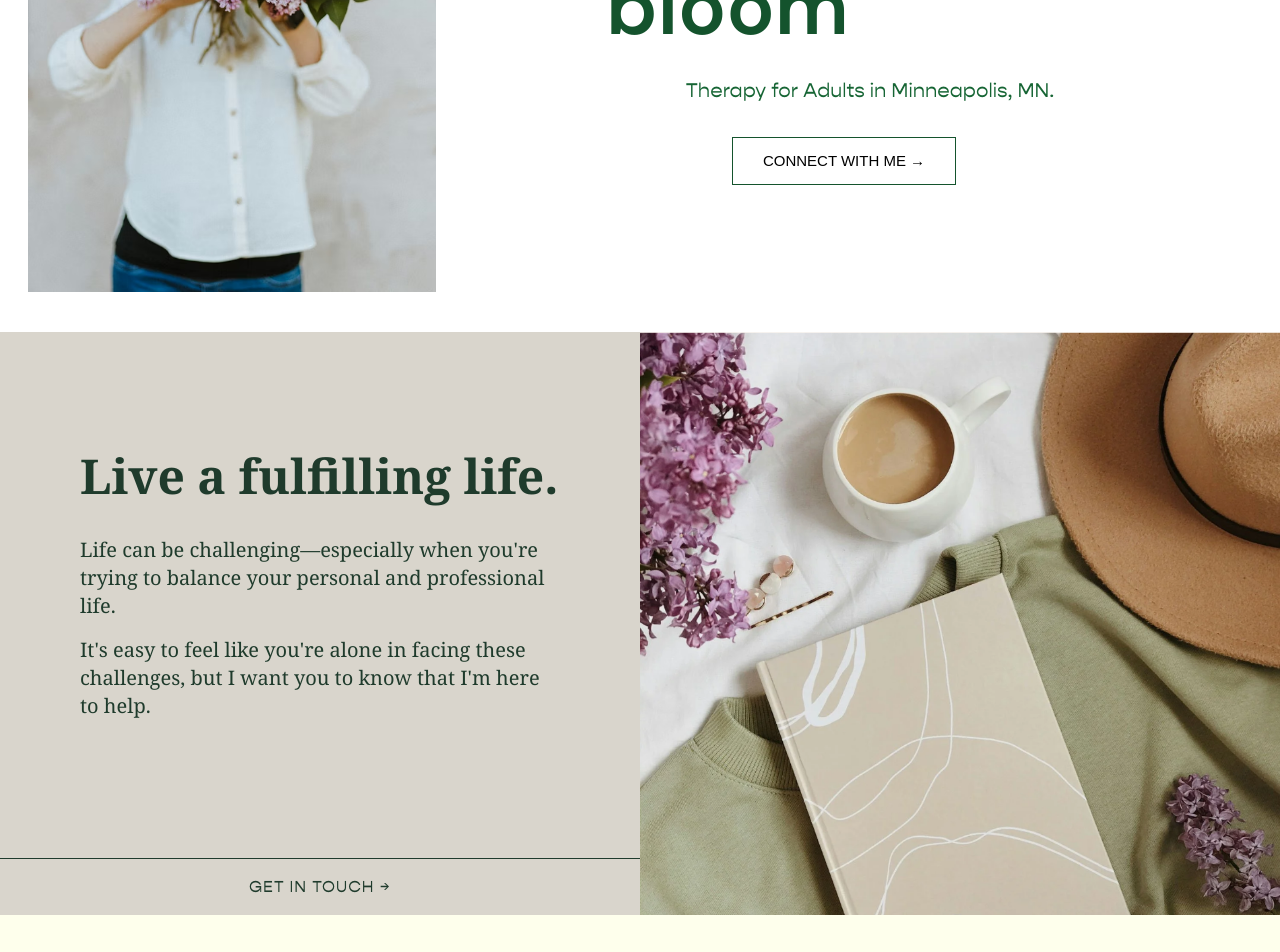
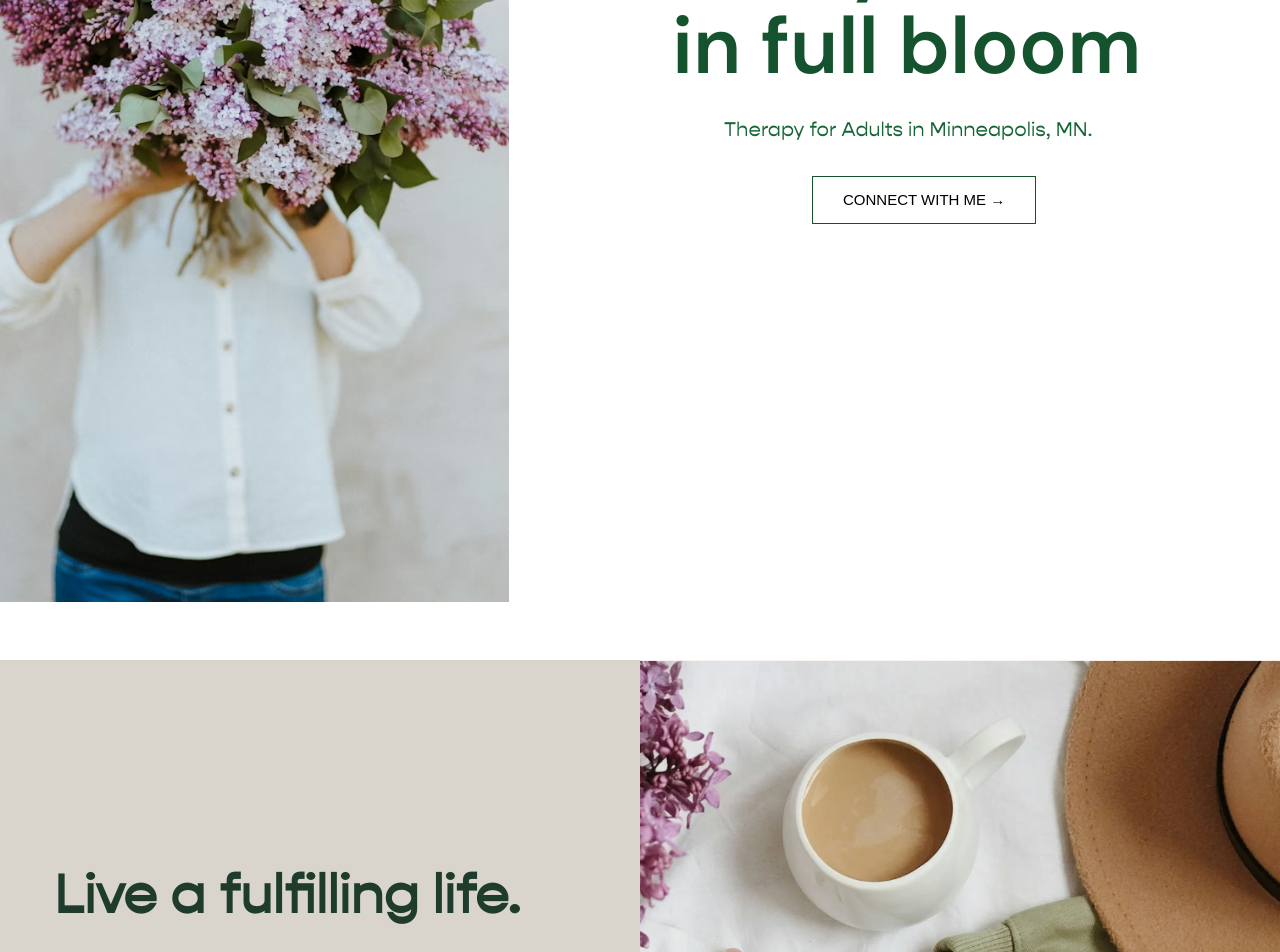
Before and after one commit to Anushaburnwal/lilac-clone, a Next.js app: page / in a window 1280 px wide. Shown: the part 400-1352 px from the top of the page. Built offline with nearby package versions, Linux system fonts and the light colour scheme; a web font is replaced by a local one.

Commit message:
revert the pull request

```diff
--- a/components/Hero.module.css
+++ b/components/Hero.module.css
@@ -1,6 +1,19 @@
 @font-face {
   font-family: "LilacFont";
   src: url("/fonts/MyFont.otf") format("opentype");
+}
+
+.heroSection {
+  display: grid;
+  grid-template-columns: 1fr;
+  align-items: center; /* vertical centering */
+  height: 100vh;
+  gap: 64px;
+  max-width: 1280px;
+  min-height: 100vh;
+  margin: 0 auto;
+  padding: 80px 40px;
+  min-height: 100vh; /* ⭐ forces vertical middle */
 }
 
 .heroTextWrapper {
@@ -21,7 +34,21 @@
   }
 }
 
+.heroImageWrapper {
+  width: 100%;
+  max-width: 800px;
+  height: 920px;
+  overflow: hidden;
+  border-top-left-radius: 320px;
+  border-top-right-radius: 320px;
+  border-bottom-left-radius: 8px;
+  border-bottom-right-radius: 8px;
+  margin-top: -32px;
+  margin-left: -99px;
+}
+
 .heroImageWrapper img {
+  width: 100%;
   height: 95%;
   object-fit: cover;
   transition: transform 0.7s ease;
@@ -52,6 +79,7 @@
   border: 1px solid #14532d;
   font-size: 15px;
   padding: 12px 24px;
+  margin-left: 140px;
   background: transparent;
   color: #000;
   display: inline-flex;
--- a/components/Hero.tsx
+++ b/components/Hero.tsx
@@ -8,20 +8,18 @@ const dmSans = DM_Sans({
 
 export default function Hero() {
   return (
-    <section className={`h-fit flex justify- mx-7`}>
+    <section className={styles.heroSection}>
 
       {/* Image */}
-      <div className={`w-1/3  rounded-t-full overflow-hidden`}>
+      <div className={styles.heroImageWrapper}>
         <img src="/hero.jpg" alt="Hero" />
       </div>
 
-      {/* Text  */}
-      <div className={`w-2/3 flex flex-col items-center justify-center`} >
-
-        <div className="w-7/12 flex flex-col items-center">
+      {/* Text */}
+      <div className={styles.heroTextWrapper}>
 
         <h1 className={`${styles.heroTitle} ${dmSans.className}`}>
-            Live your life in full bloom
+          Live your life <br /> in full bloom
         </h1>
 
         <p className={styles.heroText}>
@@ -31,7 +29,6 @@ export default function Hero() {
         <button className={styles.heroButton}>
           CONNECT WITH ME →
         </button>
-        </div>
 
       </div>
 
--- a/components/IntroSection.module.css
+++ b/components/IntroSection.module.css
@@ -46,7 +46,9 @@
   font-family: "LilacFont", sans-serif;
   padding: 14px 26px;
   font-size: 13px;
+  margin-left: auto;
   letter-spacing: 1px;
+  align-self: center;
   color: #1f3b2c;
   cursor: pointer;
   transition: all 0.60s ease;
--- a/components/IntroSection.tsx
+++ b/components/IntroSection.tsx
@@ -5,7 +5,7 @@ export default function IntroSection() {
     <section className={styles.section}>
 
       {/* LEFT TEXT */}
-      <div className={`${styles.text}`}>
+      <div className={styles.text}>
         <h2>Hi, I’m Lilac.</h2>
 
         <p>
@@ -15,12 +15,9 @@ export default function IntroSection() {
           throws your way.
         </p>
 
-        <div className="w-full flex justify-center">
-          <button className={styles.cta}>
-            LET’S CHAT →
-          </button>
-        </div>
-
+        <button className={styles.cta}>
+          LET’S CHAT →
+        </button>
       </div>
 
       {/* RIGHT IMAGES */}
--- a/components/LifeSection.module.css
+++ b/components/LifeSection.module.css
@@ -3,7 +3,38 @@
   src: url("/fonts/MyFont.otf") format("opentype");
 }
 
+.section {
+  display: grid;
+  grid-template-columns: 1fr 1fr;
+  min-height: 94vh;
+  background: #d9d5cc; /* soft beige */
+  align-items: center;
+  margin-top: 180px;
+}
+
 /* LEFT SIDE TEXT */
+
+.textWrapper {
+  padding: 0 90px;
+  display: flex;
+  margin-bottom: 190px;
+  font-family: "LilacFont", sans-serif;
+  flex-direction: column;
+  justify-content: space-between;
+  justify-content: center;
+  height: 100%;
+}
+
+.title {
+  font-size: 54px;
+  font-weight: 600;
+  color: #1f3b2c;
+  font-family: "LilacFont", sans-serif;
+  margin-bottom: 30px;
+  line-height: 1.2;
+  margin-left: -36px;
+  margin-bottom: 20px;
+}
 
 .textWrapper p {
   font-size: 20px;
@@ -15,17 +46,30 @@
   line-height: 1.4;
 }
 
+/* BOTTOM BAR */
+
+.bottomBar {
+  margin-bottom: -320px;
+  margin-top: 80px;
+  border-top: 1px solid #1f3b2c;
+  padding-top: 28px;
+  margin-left: -36px;
+  width: 100%;
+}
+
 /* BUTTON */
 
 .button {
   width: 100%;
   background: transparent;
+  border: none;
   border-top: 1px solid #1f3b2c;
   font-family: "LilacFont", sans-serif;
   font-size: 16px;
   letter-spacing: 1px;
 
   color: #1f3b2c;
+  text-align: left;
 
   padding: 16px 0;
   cursor: pointer;
--- a/components/LifeSection.tsx
+++ b/components/LifeSection.tsx
@@ -2,31 +2,26 @@ import styles from "./LifeSection.module.css";
 
 export default function LifeSection() {
   return (
-    <section className="mt-10 bg-[#d9d5cc] flex">
+    <section className={styles.section}>
       {/* LEFT TEXT */}
-      <div className="font-serif flex flex-col w-1/2">
-
-        <div className="px-20 pt-30">
-          <h2 className="text-5xl font-semibold text-[#1f3b2c] mb-9">Live a fulfilling life.</h2>
-
-          <p className="text-[#1f3b2c] text-xl mb-4">
+      <div className={styles.textWrapper}>
+        <h2 className={styles.title}>Live a fulfilling life.</h2>
+          <p>
             Life can be challenging—especially when you're trying to balance
             your personal and professional life.
           </p>
-          <p className="text-[#1f3b2c] text-xl">
+
+          <p>
             It's easy to feel like you're alone in facing these challenges, but
             I want you to know that I'm here to help.
           </p>
-        </div>
-
-        <div className="mt-auto w-full">
+        <div className={styles.bottomBar}>
           <button className={styles.button}>GET IN TOUCH →</button>
         </div>
-
       </div>
 
       {/* RIGHT IMAGE */}
-      <div className="w-1/2">
+      <div className={styles.imageWrapper}>
         <img src="/about.jpg" alt="Lifestyle" />
       </div>
     </section>
--- a/components/SupportSection.module.css
+++ b/components/SupportSection.module.css
@@ -26,6 +26,7 @@
 
 .content {
   background: #d7d6df; /* soft lavender */
+  padding: 80px 90px;
 
   display: flex;
   flex-direction: column;
@@ -82,6 +83,7 @@
 
   font-size: 16px;
   letter-spacing: 1px;
+  text-align: left;
 
   padding: 22px 0;
   cursor: pointer;
--- a/components/SupportSection.tsx
+++ b/components/SupportSection.tsx
@@ -11,8 +11,6 @@ export default function SupportSection() {
 
       {/* RIGHT CONTENT */}
       <div className={styles.content}>
-        <div className="px-14">
-
         <h2>You don't have to do this all alone.</h2>
 
         <p className={styles.subtitle}>
@@ -32,9 +30,7 @@ export default function SupportSection() {
           challenges life throws your way.
         </p>
 
-        </div>
-
-        <button className={`${styles.cta} mt-auto`}>
+        <button className={styles.cta}>
           WORK WITH ME →
         </button>
       </div>
```
Lines whose indentation alone changed are shown as unchanged.
